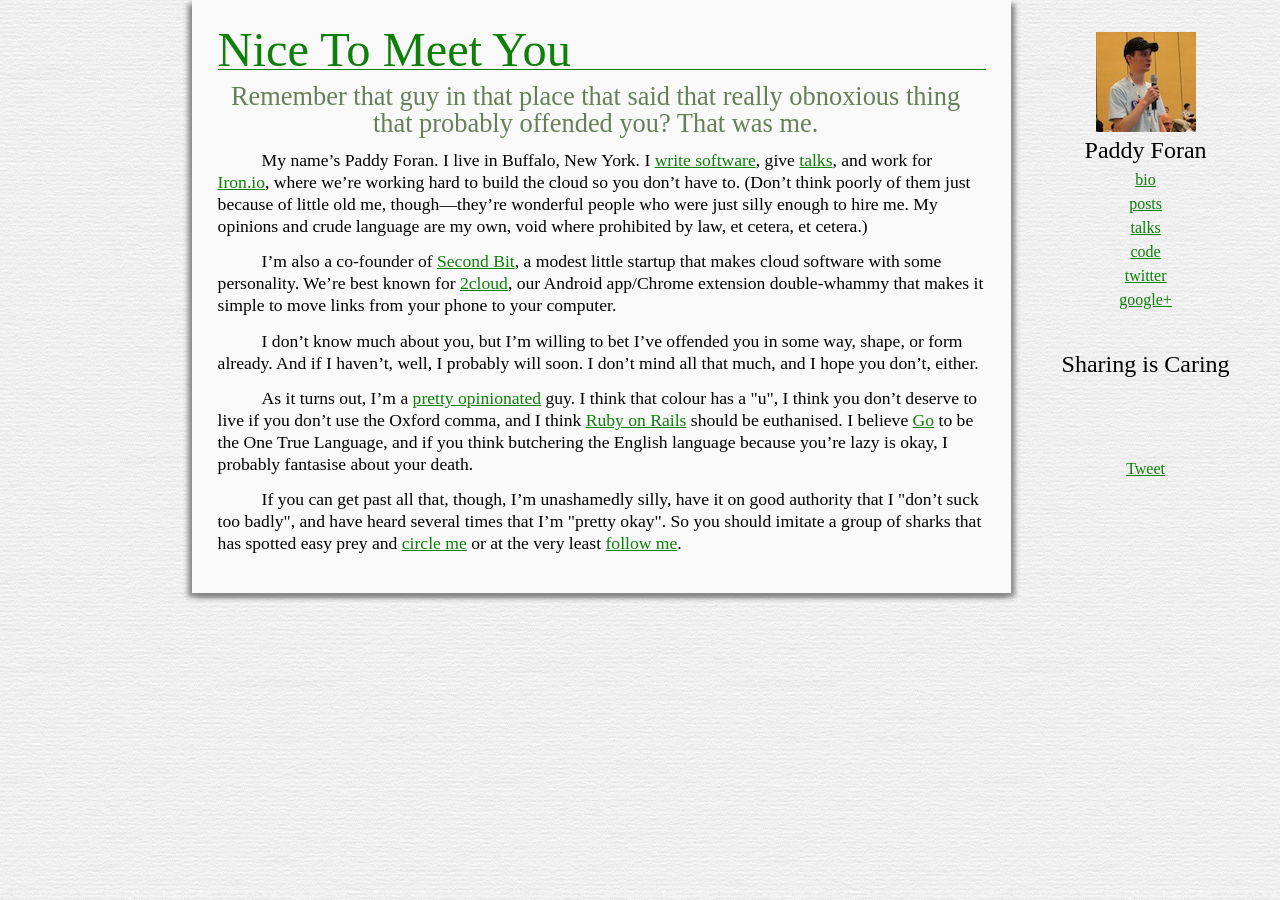
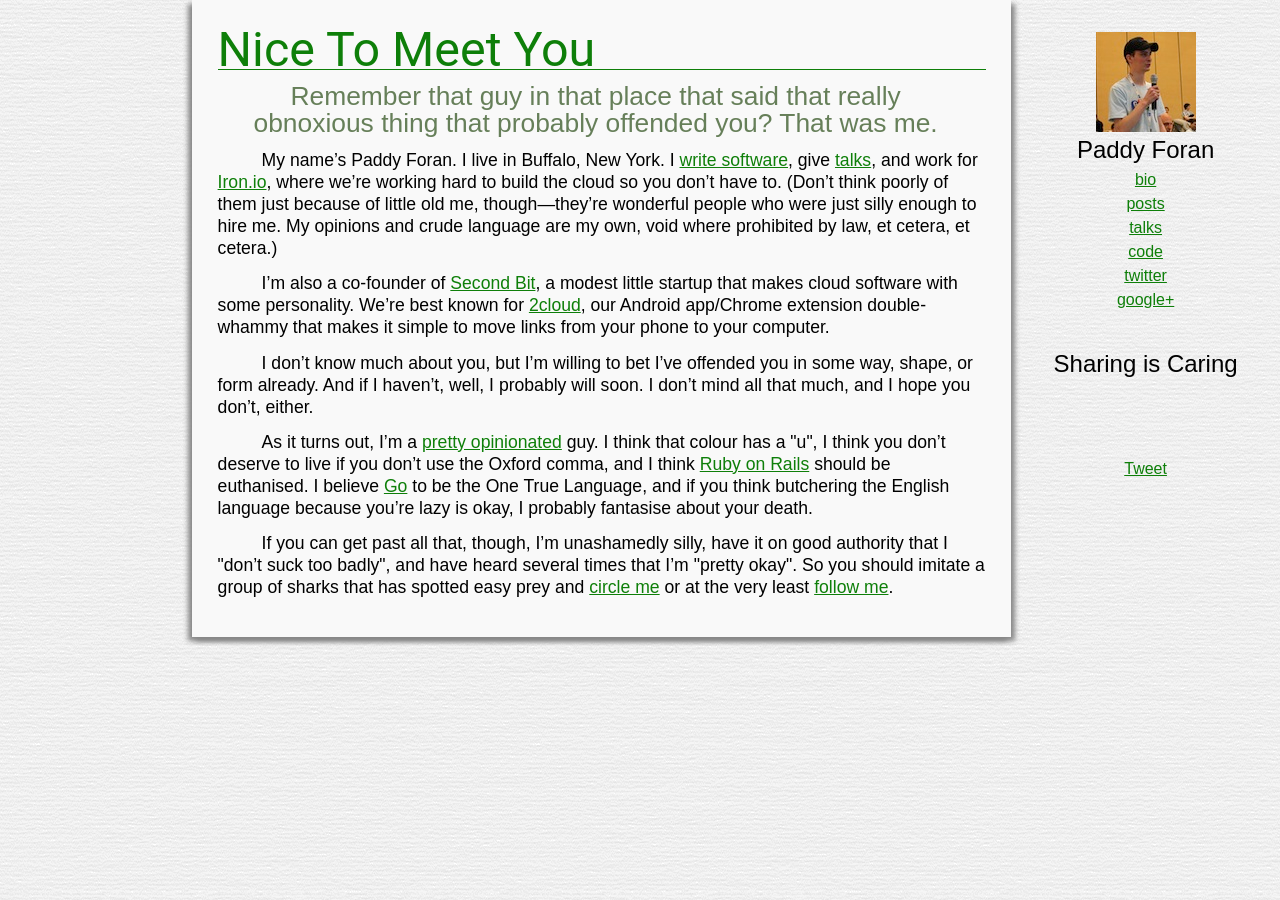
Before and after one commit to paddycarver/blog, a Jekyll site: the page built from _posts/2012-02-23-bio.md, in a window 1280 px wide. Built offline with Jekyll 4.4.1, drawn with Linux system fonts in a browser that asks for light colours; some web fonts are replaced; comment, search, counter and statistics services are not loaded; a style sheet for code colours, icons or effects is not loaded.

Commit message:
Switched to Roboto fonts.

```diff
--- a/_layouts/base.html
+++ b/_layouts/base.html
@@ -11,8 +11,8 @@
                 <meta property="og:description" content="{% if page.summary %}{{ page.summary }}{% endif %}" />
                 <meta itemprop="description" content="{% if page.summary %}{{ page.summary }}{% endif %}">
                 <meta property="fb:admins" content="1274456118" />
-                <link rel="stylesheet" type="text/css" href="{{ site.baseurl }}/css/reset.css" />
-                <link href='http://fonts.googleapis.com/css?family=Gentium+Book+Basic:400|Balthazar:400&subset=latin,latin-ext' rel='stylesheet' type='text/css'>
+								<link rel="stylesheet" type="text/css" href="{{ site.baseurl }}/css/reset.css" />
+								<link href="http://roboto-webfont.googlecode.com/svn/trunk/roboto.all.css" rel="stylesheet" type="text/css">
                 <link rel="alternate" type="application/rss+xml" title="paddy.io: {% if page.categories contains "talks" %}talks{% else %}posts{% endif %}" href="http://{{ site.domain }}{{ site.baseurl }}/{% if page.categories contains "talks" %}talks{% else %}posts{% endif %}/feed.xml" />
                 <style type="text/css">
                         body {
@@ -29,21 +29,21 @@
                         article header h1 {
                                 color: #0E7F09;
                                 font-size: 2.75em;
-                                font-family: 'Gentium Book Basic', serif;
+                                font-family: 'Roboto', sans-serif;
                                 margin-bottom: -5px!important;
                         }
                         article h2 {
                                 color: #0E7F09;
                                 font-size: 1.75em;
-                                font-family: 'Gentium Book Basic', serif;
+                                font-family: 'Roboto', sans-serif;
                         }
                         article h3 {
                                 color: #0E7F09;
                                 font-size: 1.25em;
-                                font-family: 'Gentium Book Basic', serif;
+                                font-family: 'Roboto', sans-serif;
                         }
                         aside {
-                                font-family: 'Balthazar', serif;
+                                font-family: 'Roboto-Light', sans-serif;
                                 width: 21%;
                                 position: fixed;
                                 top: 2em;
@@ -53,7 +53,7 @@
                                 margin-left: 15%;
                                 padding: 2%;
                                 width: 60%;
-                                font-family: 'Balthazar', serif;
+                                font-family: 'Roboto-Light', sans-serif;
                                 font-size: 1.1em;
                                 background-color: #F9F9F9;
                                 -webkit-box-shadow: 4px 4px 5px #888, -4px 4px 5px #888;
```
